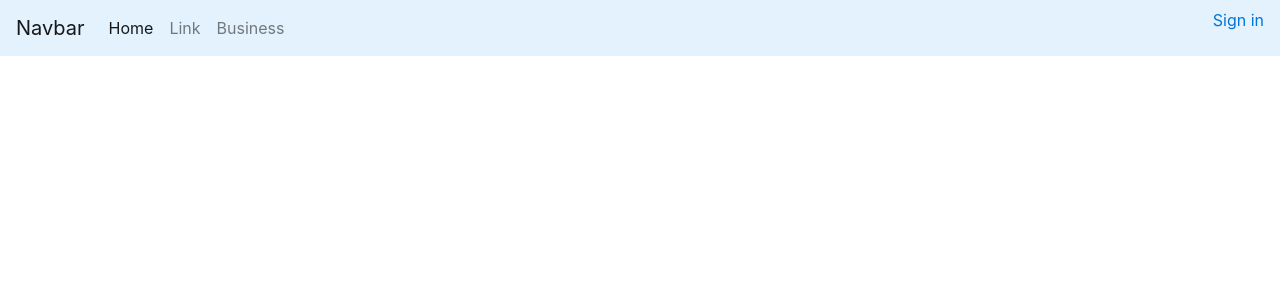
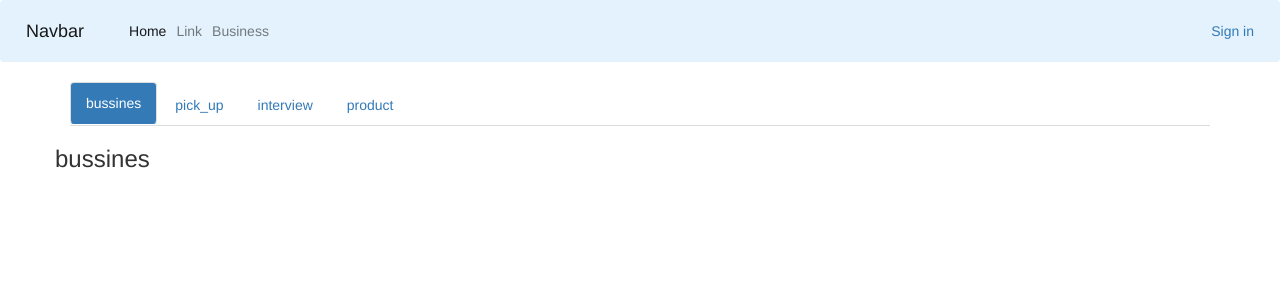
Before and after one commit to munenelewis/one_minute_pitch, a Flask app: page / in a window 1280 px wide. Shown: the top 300 px of the page. Run offline with Flask 2, Linux system fonts and the light colour scheme; data that the repository does not hold is empty; some libraries are stand-ins or nearby versions.

Commit message:
creatted a menubar to loop through categories

```diff
--- a/app/templates/index.html
+++ b/app/templates/index.html
@@ -1,10 +1,61 @@
-{% extends 'base.html' %}
-{% import 'macro.html' as macro %}
-{% block content %}
+{% extends 'base.html' %} {% import 'macro.html' as macro %} {% block content %}
+
+<link rel="stylesheet" href="https://maxcdn.bootstrapcdn.com/bootstrap/3.3.7/css/bootstrap.min.css">
+<style>
+      .list {
+            float: left;
+            margin: 42px;
+            margin-left: 42px;
+      }
+</style>
 
 
+<div class="container">
+      <ul class="nav nav-tabs nav-pills nav-stacked">
+            <li class="active">
+                  <a data-toggle="pill" href="#home">bussines</a>
+            </li>
+            <li>
+                  <a data-toggle="pill" href="#menu1">pick_up</a>
+            </li>
+            <li>
+                  <a data-toggle="pill" href="#menu2">interview</a>
+            </li>
+            <li>
+                  <a data-toggle="pill" href="#menu3">product</a>
+            </li>
+
+      </ul>
+
+</div>
 
 
-      {{macro.displayPitchList(pitches)}}
+<div class="container">
+      <div class="row">
 
-{% endblock %}
+            <div class="">
+                  <div class="tab-content">
+                        <div id="home" class="tab-pane fade in active">
+                              <h3>bussines</h3>
+
+                              {{macro.displayPitchList(bussines)}}
+
+                        </div>
+                        <div id="menu1" class="tab-pane fade">
+                              <h3>pick_up</h3>
+                              {{macro.displayPitchList(pick_up)}}
+                        </div>
+                        <div id="menu2" class="tab-pane fade">
+                              <h3>interview</h3>
+                              {{macro.displayPitchList(interview)}}
+                        </div>
+                        <div id="menu3" class="tab-pane fade">
+                              <h3>product</h3>
+                              {{macro.displayPitchList(product)}}
+                        </div>
+                  </div>
+            </div>
+      </div>
+
+
+      {% endblock %}
```
